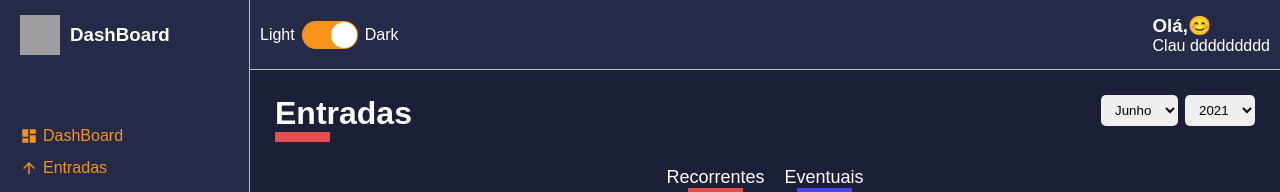
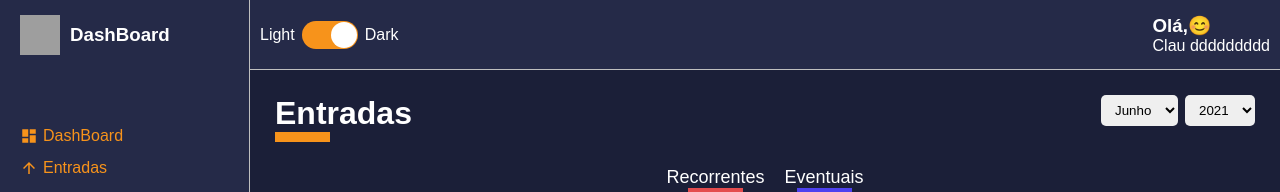
Before and after one commit to claudiadevsp/dashboard-typescript, a React (Create React App) app: page /list/entry-balance in a window 1280 px wide. Shown: the top 192 px of the page. Built offline with nearby package versions, Linux system fonts and the light colour scheme; grey boxes are pictures that could not be loaded.

Commit message:
configs title and lineColor pages entry/exit

```diff
--- a/src/components/SelectInput/index.tsx
+++ b/src/components/SelectInput/index.tsx
@@ -14,7 +14,12 @@ const SelectInput: React.FC<ISelectInputProps> = ({ options }) => {
             <select>
                 {
                     options.map(option => (
-                        <option value={option.value}>{option.label}</option>
+                        <option
+                            key={option.value}
+                            value={option.value}
+                        >
+                            {option.label}
+                        </option>
                     ))
                 }
             </select>
--- a/src/pages/List/index.tsx
+++ b/src/pages/List/index.tsx
@@ -16,8 +16,17 @@ const List: React.FC<IRouteParams> = ({ match }) => {
 
     const { type } = match.params;
 
-    const title = useMemo(() => {
-        return type === 'entry-balance' ? 'Entradas' : 'Saídas';
+    const configs = useMemo(() => {
+        return type === 'entry-balance' ?
+            {
+                title: 'Entradas',
+                lineColor: '#F7931B'
+            }
+            :
+            {
+                title: 'Saídas',
+                lineColor: '#E44C4E'
+            }
     }, [type]);
 
     const months = [
@@ -30,7 +39,10 @@ const List: React.FC<IRouteParams> = ({ match }) => {
     ];
     return (
         <Container>
-            <ContentHeader title={title}  lineColor="#E44C4E">
+            <ContentHeader
+                title={configs.title}
+                lineColor={configs.lineColor}
+            >
                 <SelectInput options={months} />
                 <SelectInput options={years} />
             </ContentHeader>
```
